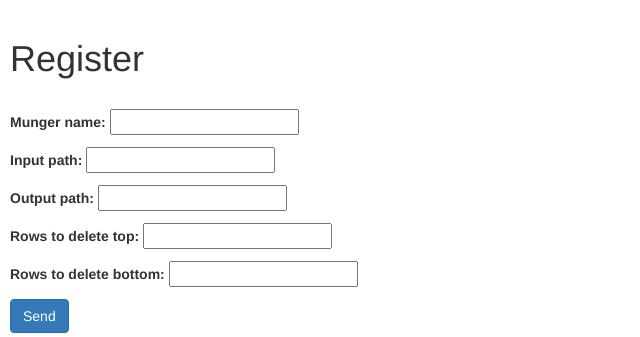
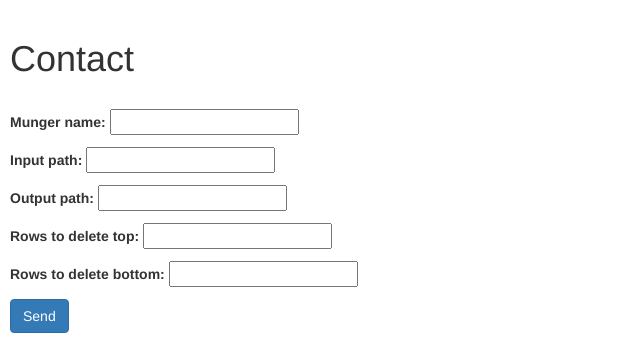
Before and after one commit to cscanlin/munger-builder, a Django app: template munger_builder/templates/contact_form/contact_form.html in a window 1280 px wide. Shown: the part 51-388 px from the top of the page, without its empty margins (0-640 px from the left). Run offline with Django 3.2, Linux system fonts and the light colour scheme; the template is opened without the code that fills it: values that come from a table or form of the project are taken from there, others are empty; parts of the project's set-up code (start-up, migrations or seed data) failed here and were passed over; some libraries are stand-ins or nearby versions.

Commit message:
Update contact_form.html

```diff
--- a/munger_builder/templates/contact_form/contact_form.html
+++ b/munger_builder/templates/contact_form/contact_form.html
@@ -2,7 +2,7 @@
 {% load bootstrap3 %}
 
 {% block content %}
-<h1>Register</h1>
+<h1>Contact</h1>
 </br>
   <form id="contact-form" method="post" enctype="multipart/form-data" class="contact-form">
       {% csrf_token %}
```
